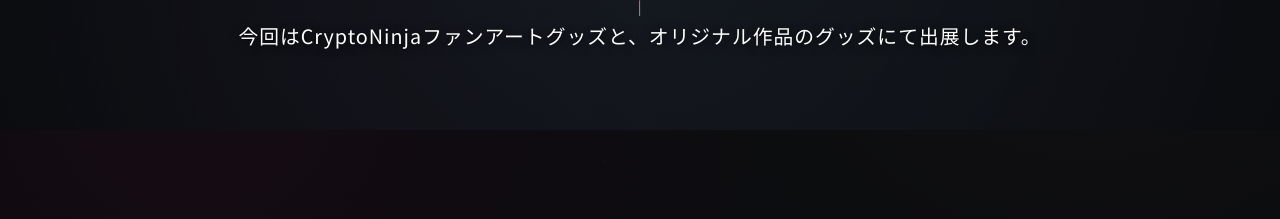
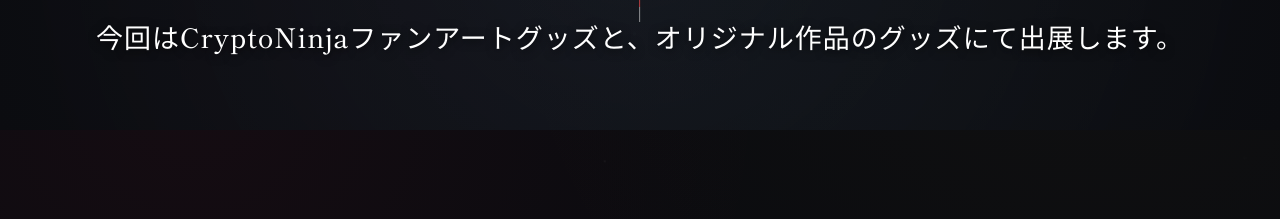
Before and after one commit to kishinoArtworks/ninket2026, a website built with Vite: page index.html in a window 1280 px wide. Shown: the part 310-529 px from the top of the page. Built offline with nearby package versions, Linux system fonts and the light colour scheme.

Commit message:
Change hero description font to Mincho and increase size

```diff
--- a/index.html
+++ b/index.html
@@ -42,7 +42,7 @@
       <div class="hero-content fade-in-up">
         <h2 class="event-title">にんケット<br>出展お品書き</h2>
         <p class="event-date">2026.06 - Special Exhibition & Shop</p>
-        <p class="hero-desc" style="margin-top: 1.5rem; font-size: 1.1rem; letter-spacing: 1px; color: var(--color-text-bright); text-shadow: 0 2px 10px rgba(0,0,0,0.8);">今回はCryptoNinjaファンアートグッズと、オリジナル作品のグッズにて出展します。</p>
+        <p class="hero-desc font-heading" style="margin-top: 1.5rem; font-size: 1.5rem; letter-spacing: 1px; color: var(--color-text-bright); text-shadow: 0 2px 10px rgba(0,0,0,0.8);">今回はCryptoNinjaファンアートグッズと、オリジナル作品のグッズにて出展します。</p>
         <div class="hero-scroll">
           <span>Scroll</span>
           <div class="scroll-line"></div>
```
